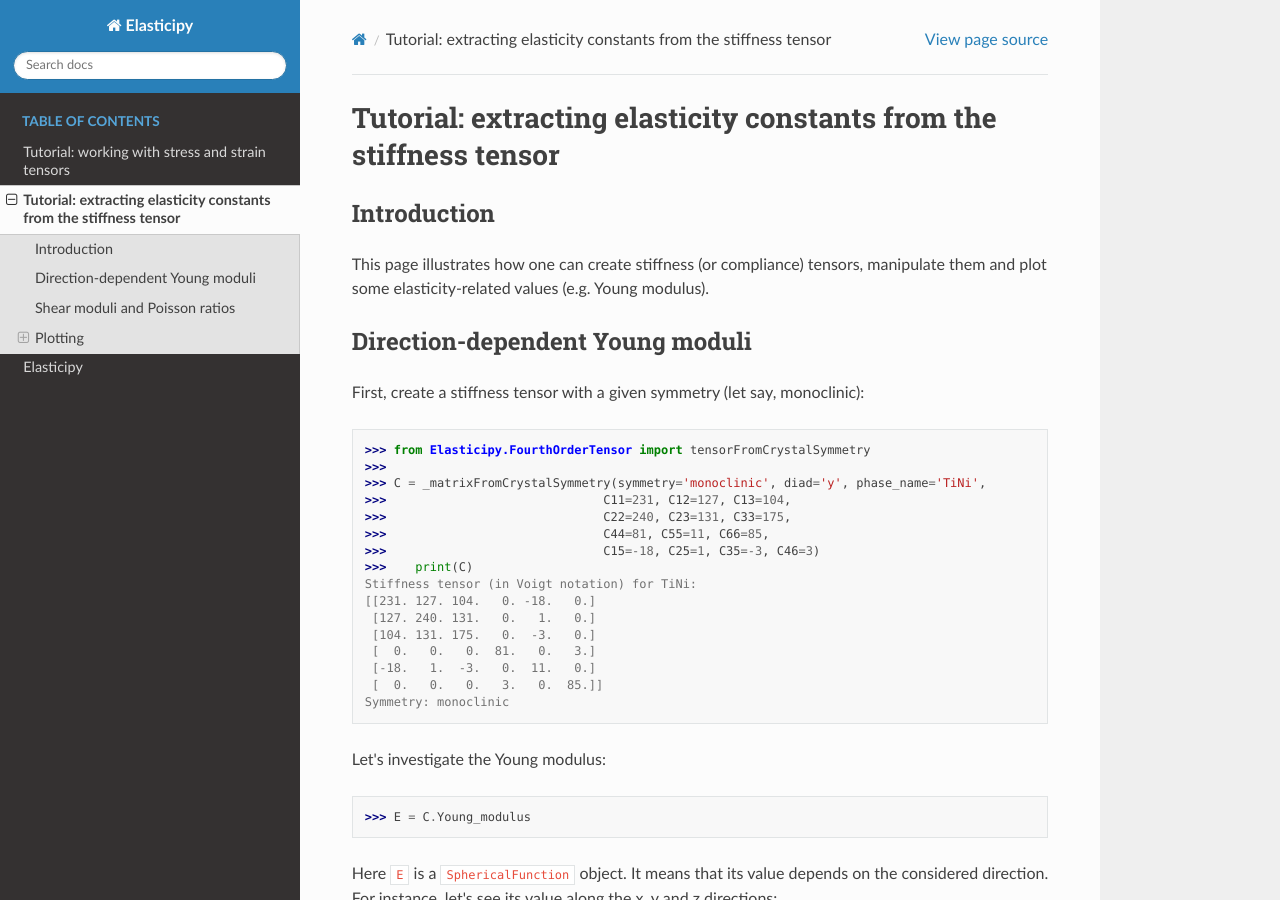
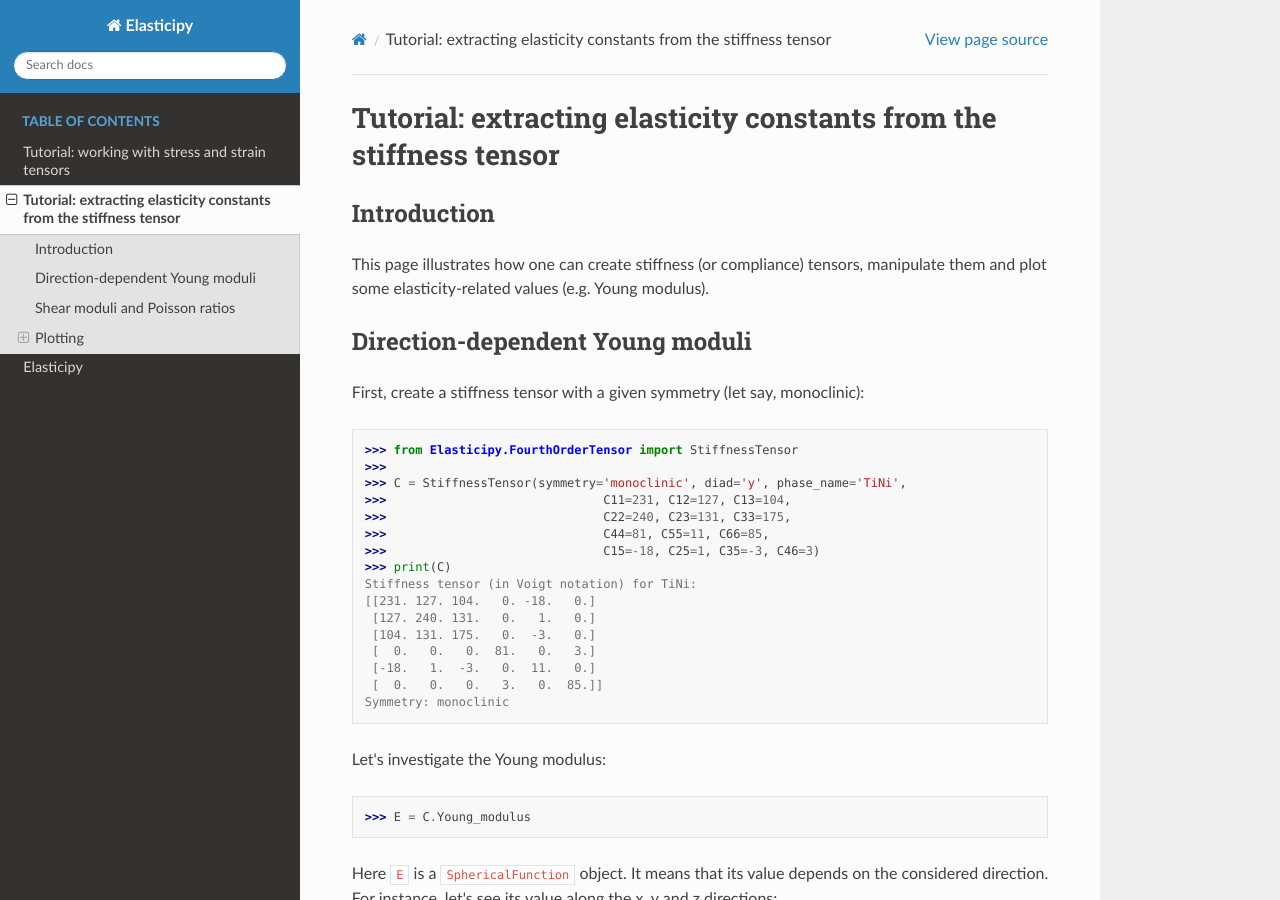
Before and after one commit to DorianDepriester/Elasticipy, a Sphinx documentation site: the page built from docs/source/example_StiffnessTensor.rst, in a window 1280 px wide and 900 px high. Built offline with Sphinx 7.4.7 and the Read the Docs theme 3.1.0, drawn with Linux system fonts in a browser that asks for light colours.

Commit message:
Remove old syntax no longer supported

```diff
--- a/docs/source/example_StiffnessTensor.rst
+++ b/docs/source/example_StiffnessTensor.rst
@@ -13,14 +13,14 @@ Direction-dependent Young moduli
 
 First, create a stiffness tensor with a given symmetry (let say, monoclinic):
 
->>> from Elasticipy.FourthOrderTensor import tensorFromCrystalSymmetry
+>>> from Elasticipy.FourthOrderTensor import StiffnessTensor
 >>>
->>> C = _matrixFromCrystalSymmetry(symmetry='monoclinic', diad='y', phase_name='TiNi',
+>>> C = StiffnessTensor(symmetry='monoclinic', diad='y', phase_name='TiNi',
 >>>                              C11=231, C12=127, C13=104,
 >>>                              C22=240, C23=131, C33=175,
 >>>                              C44=81, C55=11, C66=85,
 >>>                              C15=-18, C25=1, C35=-3, C46=3)
->>>    print(C)
+>>> print(C)
 Stiffness tensor (in Voigt notation) for TiNi:
 [[231. 127. 104.   0. -18.   0.]
  [127. 240. 131.   0.   1.   0.]
```
